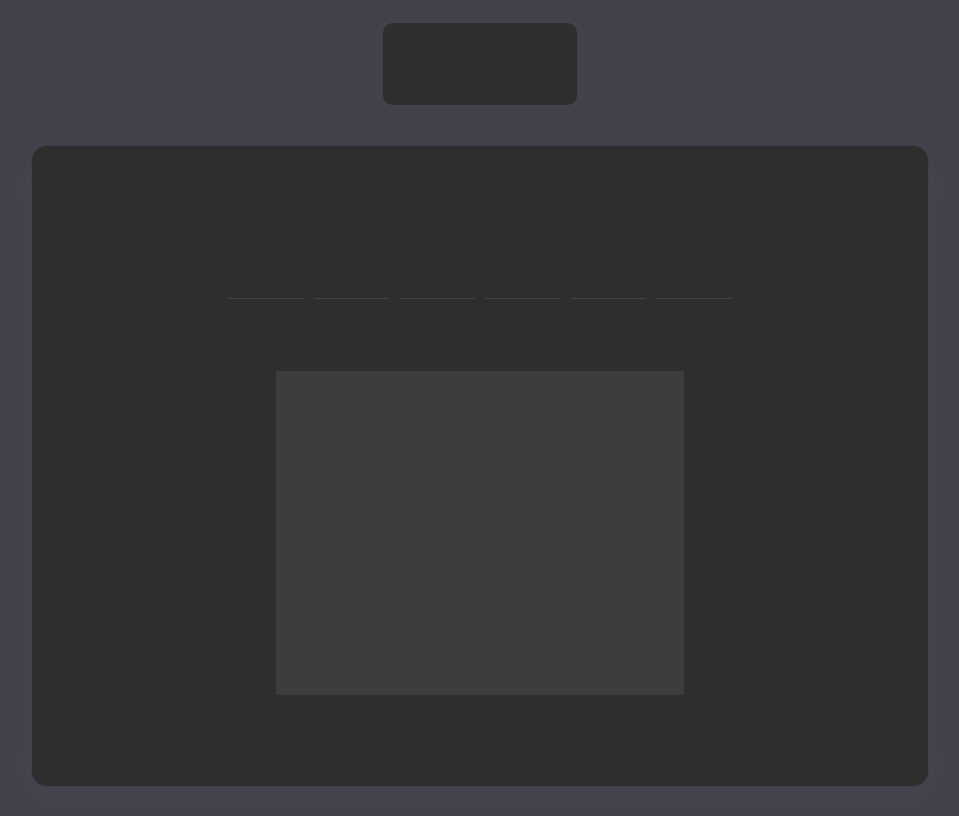
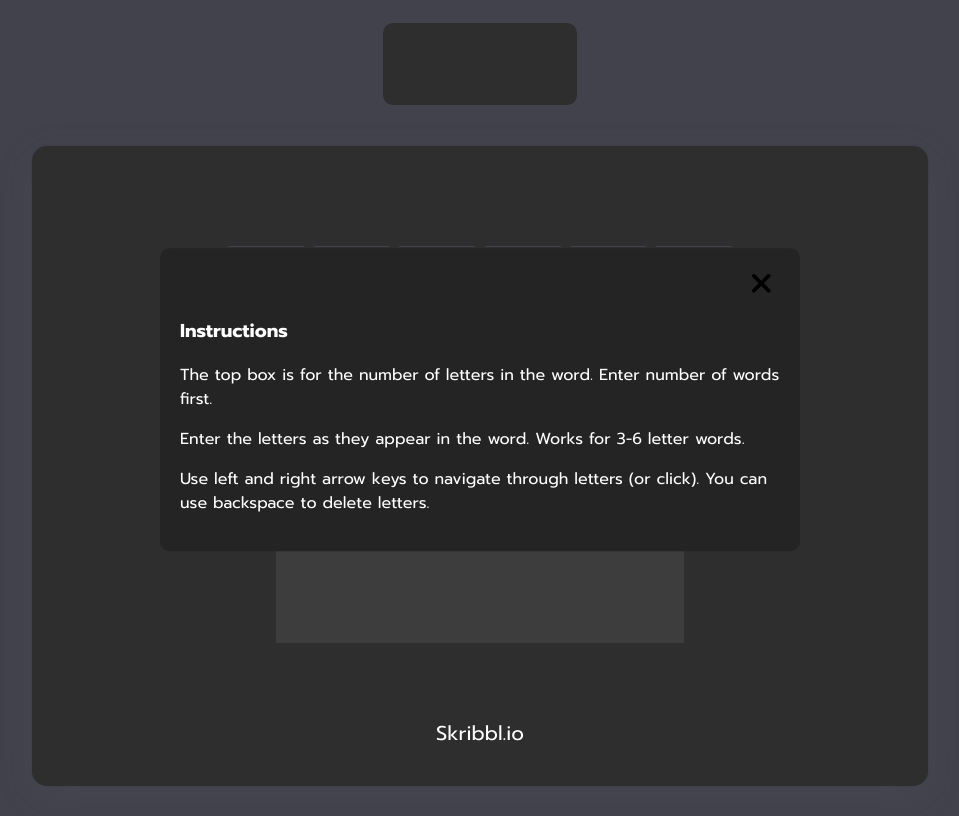
Before and after one commit to kyle-davie/Skribblio, a plain HTML site: page index.html in a window 1280 px wide. Shown: the whole page, without its empty margins (160-1119 px from the left). Drawn offline with Linux system fonts and the light colour scheme.

Commit message:
Added Link And Intructions
Link to Skribbl.io and Instructions on how to use

```diff
--- a/app.js
+++ b/app.js
@@ -1,4 +1,8 @@
 import wordCount from './words.js';
+
+document.querySelector('.fontIcon').addEventListener('click', () => {
+    document.querySelector(".popup").style.display = "none";
+});
 
 document.querySelectorAll('.box input').forEach((input, index, inputs) => {
     input.addEventListener('input', () => {
@@ -70,5 +74,4 @@ function updatePossibleWords() {
     } else {
         highestProbability.value = possibleWords.join('\n');
     }
-    console.log('Possible words:', possibleWords); // For debugging purposes
 }
--- a/index.html
+++ b/index.html
@@ -19,8 +19,20 @@
                 <input id="x6" type="text" maxlength="1">
             </div>
             <textarea name="words" id="words"></textarea>
+            <a target="_blank" href="https://skribbl.io/" class="link">Skribbl.io</a>
         </div>
     </div>
+
+    <div class="popup">
+        <div class="popHeader"><div class="fontIcon"><svg xmlns="http://www.w3.org/2000/svg" viewBox="0 0 384 512"><!--!Font Awesome Free 6.7.2 by @fontawesome - https://fontawesome.com License - https://fontawesome.com/license/free Copyright 2025 Fonticons, Inc.--><path d="M342.6 150.6c12.5-12.5 12.5-32.8 0-45.3s-32.8-12.5-45.3 0L192 210.7 86.6 105.4c-12.5-12.5-32.8-12.5-45.3 0s-12.5 32.8 0 45.3L146.7 256 41.4 361.4c-12.5 12.5-12.5 32.8 0 45.3s32.8 12.5 45.3 0L192 301.3 297.4 406.6c12.5 12.5 32.8 12.5 45.3 0s12.5-32.8 0-45.3L237.3 256 342.6 150.6z"/></svg></div></div>
+        <div class="popBody">
+            <h3>Instructions</h3>
+            <p>The top box is for the number of letters in the word. Enter number of words first.</p>
+            <p>Enter the letters as they appear in the word. Works for 3-6 letter words.</p>
+            <p>Use left and right arrow keys to navigate through letters (or click). You can use backspace to delete letters.</p>
+        </div>
+    </div>
+
     <script src="app.js" type="module"></script>
 </body>
 </html>
@@ -38,6 +50,14 @@
         background-color: #41424C;
         overflow: hidden;
 
+    }
+
+    .link {
+        color: white;
+        text-decoration: none;
+        font-family: "Prompt", sans-serif;
+        font-size: 20px;
+        align-self: center;
     }
 
     .box {
@@ -67,6 +87,31 @@
 
     .box input {
         height: 100%;
+    }
+
+    .popup {
+        position: fixed;
+        top: 50%;
+        left: 50%;
+        transform: translate(-50%, -50%);
+        background-color: #242424;
+        color: white;
+        padding: 20px;
+        border-radius: 10px;
+        display: flex;
+        flex-direction: column;
+        font-family: "Prompt", sans-serif;
+    }
+    .popHeader {
+        display: flex;
+        justify-content: end;
+    }
+
+    .fontIcon {
+        display: flex;
+        cursor: pointer;
+        width: 30px;
+        height: 30px;
     }
 
     @keyframes pop {
```
